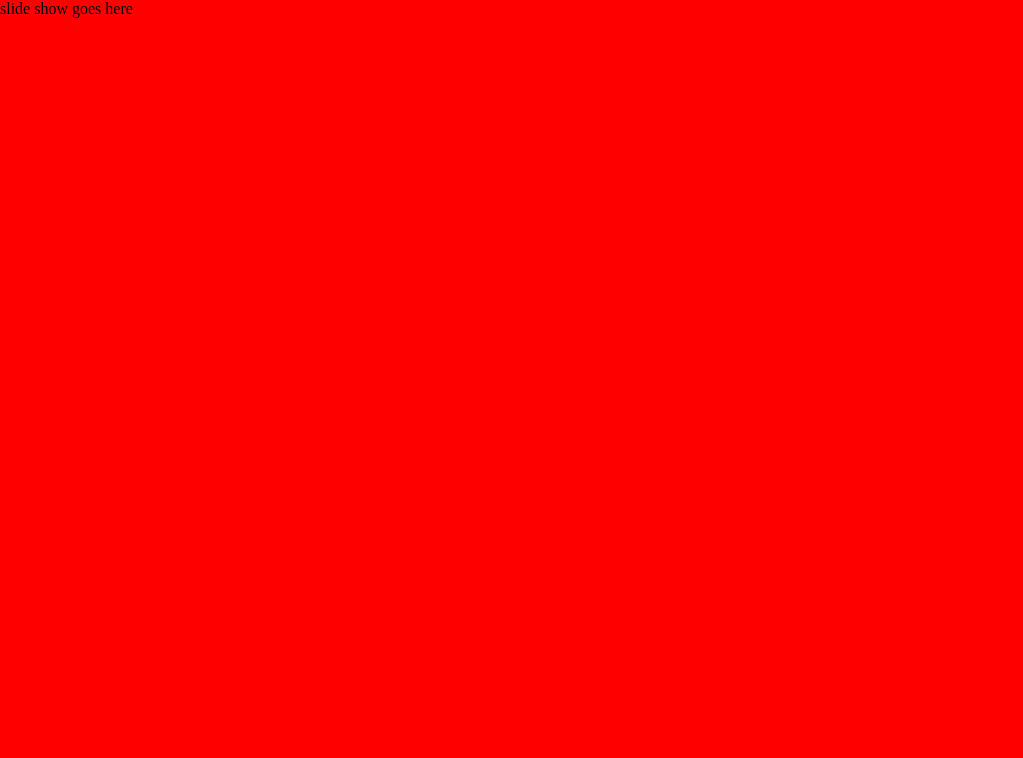
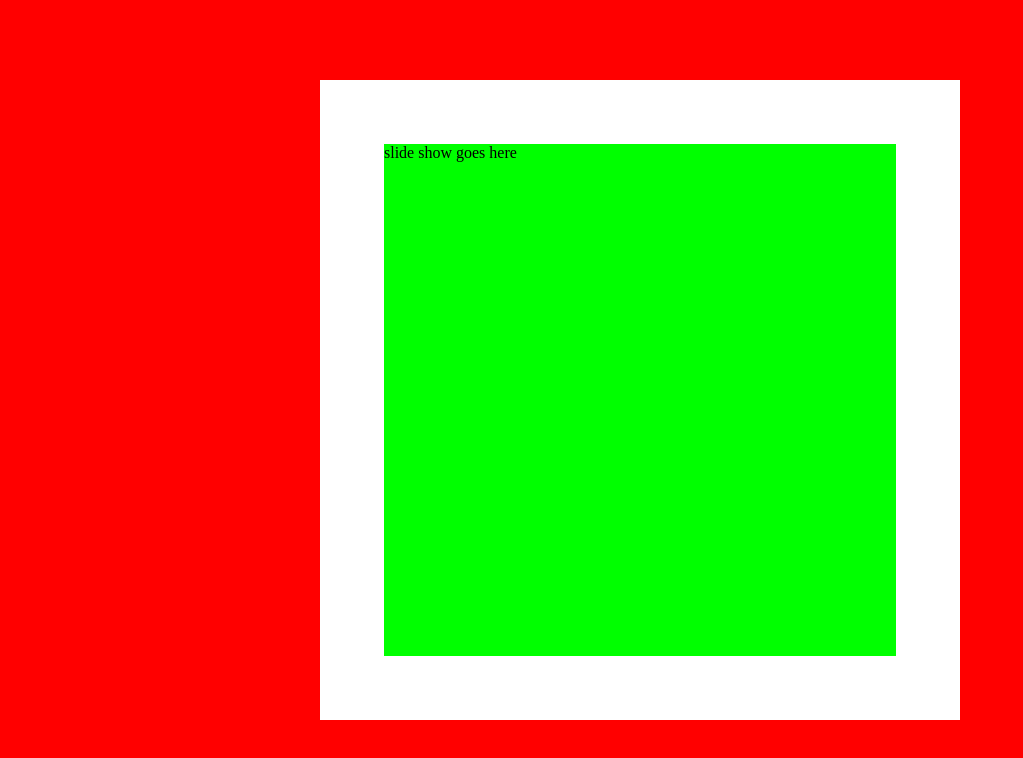
Before and after one commit to jmockbee/roughtdraft, a plain HTML site: page index.html in a window 1280 px wide. Shown: the whole page, without its empty margins (0-1023 px from the left). Drawn offline with Linux system fonts and the light colour scheme.

Commit message:
centering everything

```diff
--- a/css/style.css
+++ b/css/style.css
@@ -2,16 +2,32 @@
  * global site styles
  */
 
- html, body {
-   margin:0;
-   padding: 0;
+html,
+body {
+	margin: 0;
+	padding: 0;
+}
+hp-content {
+	display: flex;
+	background-color: #f00;
+	width: 100vw;
+	height: 100vh;
+	justify-content: center;
+	align-items: center;
+}
 
- }
- hp-content {
-   display: block;
-  background-color: #f00;
-  width: 100vw;
-  height:100vh;
+hp-presentation {
+	display: block;
+	background-color: #fff;
 
+	width: 80vmin;
+	height: 80vmin;
+}
 
+hp-slide {
+	display: inline-block;
+	background-color: #0f0;
+	width: 80%;
+	height: 80%;
+	margin: 10%;
 }
```
